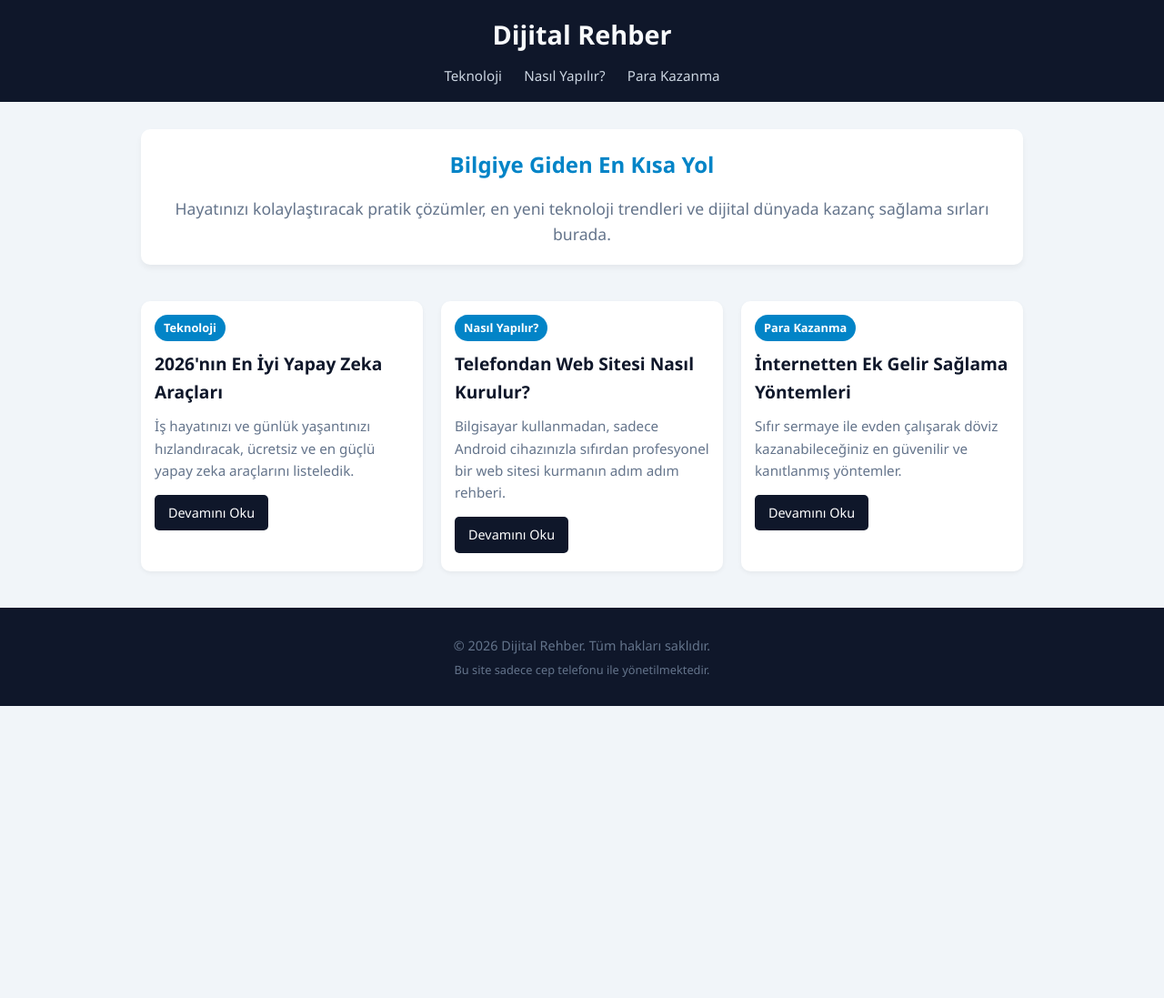
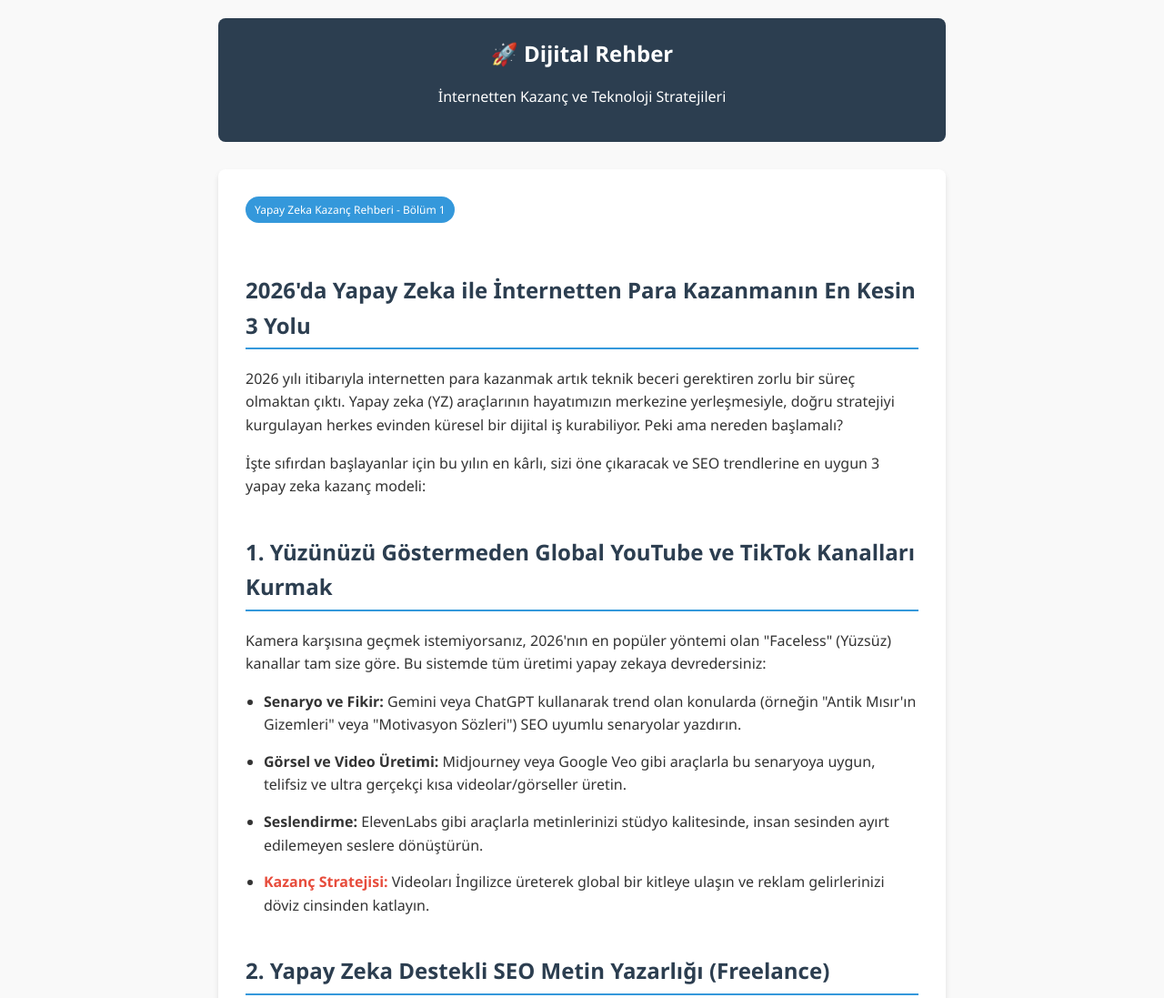
Before and after one commit to EFE-Z/efez, a plain HTML site: page index.html in a window 1280 px wide. Shown: the top 1097 px of the page at 91% size. Before the commit the page ends 800 px from the top, so only its background shows below. Drawn offline with Linux system fonts and the light colour scheme.

Commit message:
Update index.html

```diff
--- a/index.html
+++ b/index.html
@@ -3,100 +3,63 @@
 <head>
     <meta charset="UTF-8">
     <meta name="viewport" content="width=device-width, initial-scale=1.0">
-    <title>Dijital Rehber | Teknoloji, Kazanç ve İpuçları</title>
-    <meta name="description" content="Teknoloji dünyasından son gelişmeler, internetten para kazanma yöntemleri ve hayatınızı kolaylaştıracak pratik 'Nasıl Yapılır?' rehberleri.">
+    <title>Dijital Rehber | 2026 Yapay Zeka Kazanç Yolları</title>
     <style>
-        :root {
-            --primary: #0284c7; /* Güven veren modern mavi */
-            --dark: #0f172a;
-            --light: #f8fafc;
-            --gray: #64748b;
-        }
-
-        * { margin: 0; padding: 0; box-sizing: border-box; font-family: 'Segoe UI', system-ui, sans-serif; }
-
-        body { background-color: #f1f5f9; color: #333; line-height: 1.6; }
-
-        /* Üst Menü */
-        header { background-color: var(--dark); padding: 15px 20px; text-align: center; color: white; }
-        header h1 { font-size: 1.8rem; margin-bottom: 10px; color: var(--light); }
-        nav a { color: #cbd5e1; text-decoration: none; margin: 0 10px; font-weight: 500; font-size: 0.95rem; }
-        nav a:hover { color: var(--primary); }
-
-        /* Ana İçerik Alanı */
-        .container { max-width: 1000px; margin: 30px auto; padding: 0 15px; }
-        .hero { text-align: center; margin-bottom: 40px; padding: 20px; background: white; border-radius: 10px; box-shadow: 0 4px 6px rgba(0,0,0,0.05); }
-        .hero h2 { color: var(--primary); margin-bottom: 15px; }
-        .hero p { color: var(--gray); font-size: 1.1rem; }
-
-        /* Yazı Kartları Grid Sistemi */
-        .grid { display: grid; grid-template-columns: repeat(auto-fit, minmax(280px, 1fr)); gap: 20px; }
-
-        .card { background: white; border-radius: 10px; overflow: hidden; box-shadow: 0 2px 5px rgba(0,0,0,0.05); transition: transform 0.2s; }
-        .card:hover { transform: translateY(-5px); }
-
-        .card-category { background: var(--primary); color: white; font-size: 0.8rem; padding: 4px 10px; display: inline-block; margin: 15px 15px 5px; border-radius: 15px; font-weight: bold; }
-        .card-content { padding: 0 15px 20px; }
-        .card-title { font-size: 1.2rem; margin: 5px 0 10px; color: var(--dark); }
-        .card-text { color: var(--gray); font-size: 0.95rem; margin-bottom: 15px; }
-        .btn { display: inline-block; padding: 8px 15px; background-color: var(--dark); color: white; text-decoration: none; border-radius: 5px; font-size: 0.9rem; }
-        .btn:hover { background-color: var(--primary); }
-
-        /* Alt Bilgi */
-        footer { text-align: center; padding: 30px; background-color: var(--dark); color: var(--gray); margin-top: 40px; font-size: 0.9rem; }
+        body { font-family: 'Segoe UI', Tahoma, Geneva, Verdana, sans-serif; line-height: 1.6; color: #333; max-width: 800px; margin: 0 auto; padding: 20px; background-color: #f9f9f9; }
+        header { background: #2c3e50; color: #fff; padding: 20px; text-align: center; border-radius: 8px; margin-bottom: 30px; }
+        h1 { margin: 0; font-size: 24px; }
+        h2 { color: #2c3e50; border-bottom: 2px solid #3498db; padding-bottom: 5px; margin-top: 40px; }
+        .article-box { background: #fff; padding: 30px; border-radius: 8px; box-shadow: 0 4px 6px rgba(0,0,0,0.1); }
+        ul { padding-left: 20px; }
+        li { margin-bottom: 15px; }
+        .highlight { font-weight: bold; color: #e74c3c; }
+        .category-tag { display: inline-block; background: #3498db; color: #fff; padding: 5px 10px; border-radius: 15px; font-size: 12px; margin-bottom: 15px; }
     </style>
 </head>
 <body>
 
     <header>
-        <h1>Dijital Rehber</h1>
-        <nav>
-            <a href="#">Teknoloji</a>
-            <a href="#">Nasıl Yapılır?</a>
-            <a href="#">Para Kazanma</a>
-        </nav>
+        <h1>🚀 Dijital Rehber</h1>
+        <p>İnternetten Kazanç ve Teknoloji Stratejileri</p>
     </header>
 
-    <div class="container">
-        <section class="hero">
-            <h2>Bilgiye Giden En Kısa Yol</h2>
-            <p>Hayatınızı kolaylaştıracak pratik çözümler, en yeni teknoloji trendleri ve dijital dünyada kazanç sağlama sırları burada.</p>
-        </section>
+    <div class="article-box">
+        <span class="category-tag">Yapay Zeka Kazanç Rehberi - Bölüm 1</span>
 
-        <section class="grid">
-            <article class="card">
-                <span class="card-category">Teknoloji</span>
-                <div class="card-content">
-                    <h3 class="card-title">2026'nın En İyi Yapay Zeka Araçları</h3>
-                    <p class="card-text">İş hayatınızı ve günlük yaşantınızı hızlandıracak, ücretsiz ve en güçlü yapay zeka araçlarını listeledik.</p>
-                    <a href="#" class="btn">Devamını Oku</a>
-                </div>
-            </article>
+        <h2>2026'da Yapay Zeka ile İnternetten Para Kazanmanın En Kesin 3 Yolu</h2>
+        <p>2026 yılı itibarıyla internetten para kazanmak artık teknik beceri gerektiren zorlu bir süreç olmaktan çıktı. Yapay zeka (YZ) araçlarının hayatımızın merkezine yerleşmesiyle, doğru stratejiyi kurgulayan herkes evinden küresel bir dijital iş kurabiliyor. Peki ama nereden başlamalı?</p>
+        <p>İşte sıfırdan başlayanlar için bu yılın en kârlı, sizi öne çıkaracak ve SEO trendlerine en uygun 3 yapay zeka kazanç modeli:</p>
 
-            <article class="card">
-                <span class="card-category">Nasıl Yapılır?</span>
-                <div class="card-content">
-                    <h3 class="card-title">Telefondan Web Sitesi Nasıl Kurulur?</h3>
-                    <p class="card-text">Bilgisayar kullanmadan, sadece Android cihazınızla sıfırdan profesyonel bir web sitesi kurmanın adım adım rehberi.</p>
-                    <a href="#" class="btn">Devamını Oku</a>
-                </div>
-            </article>
+        <h2>1. Yüzünüzü Göstermeden Global YouTube ve TikTok Kanalları Kurmak</h2>
+        <p>Kamera karşısına geçmek istemiyorsanız, 2026'nın en popüler yöntemi olan "Faceless" (Yüzsüz) kanallar tam size göre. Bu sistemde tüm üretimi yapay zekaya devredersiniz:</p>
+        <ul>
+            <li><strong>Senaryo ve Fikir:</strong> Gemini veya ChatGPT kullanarak trend olan konularda (örneğin "Antik Mısır'ın Gizemleri" veya "Motivasyon Sözleri") SEO uyumlu senaryolar yazdırın.</li>
+            <li><strong>Görsel ve Video Üretimi:</strong> Midjourney veya Google Veo gibi araçlarla bu senaryoya uygun, telifsiz ve ultra gerçekçi kısa videolar/görseller üretin.</li>
+            <li><strong>Seslendirme:</strong> ElevenLabs gibi araçlarla metinlerinizi stüdyo kalitesinde, insan sesinden ayırt edilemeyen seslere dönüştürün.</li>
+            <li><span class="highlight">Kazanç Stratejisi:</span> Videoları İngilizce üreterek global bir kitleye ulaşın ve reklam gelirlerinizi döviz cinsinden katlayın.</li>
+        </ul>
 
-            <article class="card">
-                <span class="card-category">Para Kazanma</span>
-                <div class="card-content">
-                    <h3 class="card-title">İnternetten Ek Gelir Sağlama Yöntemleri</h3>
-                    <p class="card-text">Sıfır sermaye ile evden çalışarak döviz kazanabileceğiniz en güvenilir ve kanıtlanmış yöntemler.</p>
-                    <a href="#" class="btn">Devamını Oku</a>
-                </div>
-            </article>
-        </section>
+        <h2>2. Yapay Zeka Destekli SEO Metin Yazarlığı (Freelance)</h2>
+        <p>İnternetteki milyonlarca web sitesi sahibi, Google'da üst sıralara çıkmak için sürekli içerik arıyor. Siz bu ihtiyacı yapay zeka hızında çözen bir ajans olabilirsiniz.</p>
+        <ul>
+            <li><strong>Hizmet Sunumu:</strong> Bionluk, Fiverr veya Upwork gibi platformlarda "SEO uyumlu blog yazısı ve makale yazarı" olarak profil oluşturun.</li>
+            <li><strong>Üretim Hızı:</strong> Müşteriden gelen konuyu yapay zeka ile 10 dakika içinde kapsamlı, alt başlıkları olan profesyonel bir makaleye dönüştürün.</li>
+            <li><strong>İnsan Dokunuşu (Kritik Nokta):</strong> Çıkan metni doğrudan kopyalamayın. Kendi yorumunuzu katın, duygusal bağ kuran cümleler ekleyin ve yapay zeka robotik hissinden arındırın.</li>
+            <li><span class="highlight">Kazanç Stratejisi:</span> Günde 1 makale yazarak başladığınız bu yolda, yapay zeka sayesinde günde 10 makale teslim edip tam zamanlı bir gelire ulaşabilirsiniz.</li>
+        </ul>
+
+        <h2>3. Niş (Özel Odaklı) E-Kitap ve Dijital Rehber Satışı</h2>
+        <p>Bilgi satmak internetin en eski ve en kârlı işidir. Bir kez üretir, binlerce kez satarsınız. Yapay zeka bu süreci günlerden saatlere indiriyor.</p>
+        <ul>
+            <li><strong>Konu Seçimi:</strong> İnsanların çözmek istediği spesifik bir sorun bulun. (Örn: "Yeni Başlayanlar İçin Evde Ekşi Mayalı Ekmek Yapımı" veya "Köpek Eğitiminde İlk 30 Gün").</li>
+            <li><strong>Kitabın Yazılması:</strong> İçindekiler tablosunu yapay zekaya hazırlatın. Ardından her bir bölümü detaylıca yazdırarak 40-50 sayfalık bir rehber oluşturun.</li>
+            <li><strong>Tasarım:</strong> Canva'nın yapay zeka özelliklerini kullanarak şık bir e-kitap kapağı tasarlayın.</li>
+            <li><span class="highlight">Kazanç Stratejisi:</span> Hazırladığınız PDF'i Shopier veya Gumroad gibi ücretsiz altyapısı olan sitelere yükleyin ve Instagram/TikTok üzerinden satışını yapın. Ürün dijital olduğu için kargo veya stok derdiniz olmaz.</li>
+        </ul>
+
+        <h2>Sonuç: İlk Adımı Nasıl Atmalısınız?</h2>
+        <p>Bu 3 yöntemden size en sıcak geleni seçin ve sadece ona odaklanın. Bir sonraki rehberimizde, bu maddelerden birini seçip adım adım nasıl hayata geçireceğinizi tıklama tıklama anlatacağız. Dijital yolculuğunuzda takipte kalın!</p>
     </div>
-
-    <footer>
-        <p>&copy; 2026 Dijital Rehber. Tüm hakları saklıdır.</p>
-        <p style="margin-top: 5px; font-size: 0.8rem;">Bu site sadece cep telefonu ile yönetilmektedir.</p>
-    </footer>
 
 </body>
 </html>
```
